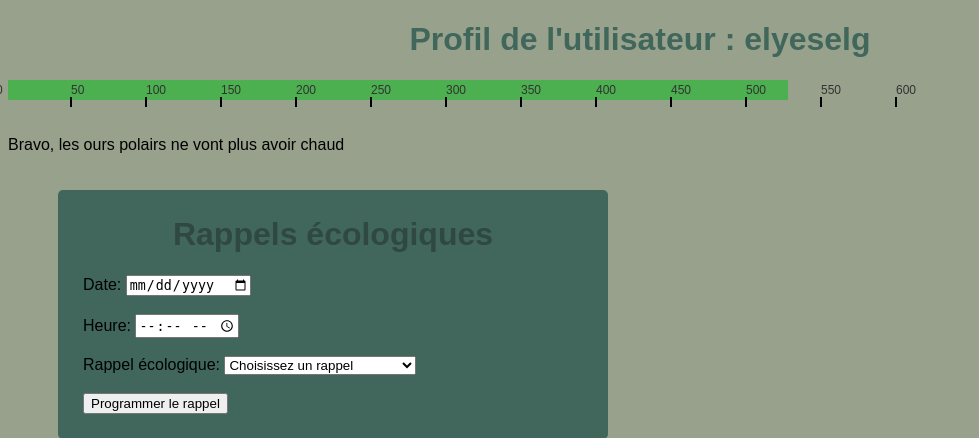
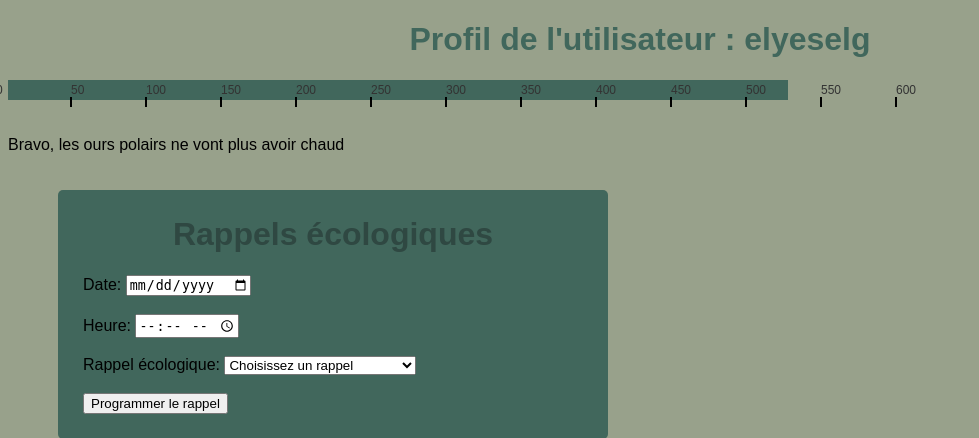
Before and after one commit to elyeselg/Neos, a PHP site: page /profil.php in a window 1280 px wide. Shown: the part 81-519 px from the top of the page, without its empty margins (0-979 px from the left). Run offline with PHP 8.4, Linux system fonts and the light colour scheme; a user stored in the database is signed in; data comes from the database, SQL or seed files in the repository.

Commit message:
modification profil

```diff
--- a/Neos_L2/score.php
+++ b/Neos_L2/score.php
@@ -41,6 +41,7 @@ if(isset($_SESSION['username'])){
 
             if ($stmt->execute()) {
                 echo "Score enregistré avec succès pour l'utilisateur $username !";
+                header('Location: profil.php');
             } else {
                 echo "Erreur lors de l'enregistrement du score pour l'utilisateur $username.";
             }
--- a/Neos_L2/styleProfil.css
+++ b/Neos_L2/styleProfil.css
@@ -26,7 +26,6 @@ form h1{
 .progress-bar {
     position: relative;
     height: 20px; /* modification de la hauteur */
-    background-color: #41675C;
     align-items: center;
   }
 
@@ -35,7 +34,7 @@ form h1{
     top: 0;
     left: 0;
     height: 100%;
-    background-color: #4CAF50;
+    background-color: #41675C;
   }
 
   .progress-bar-tick {
```
